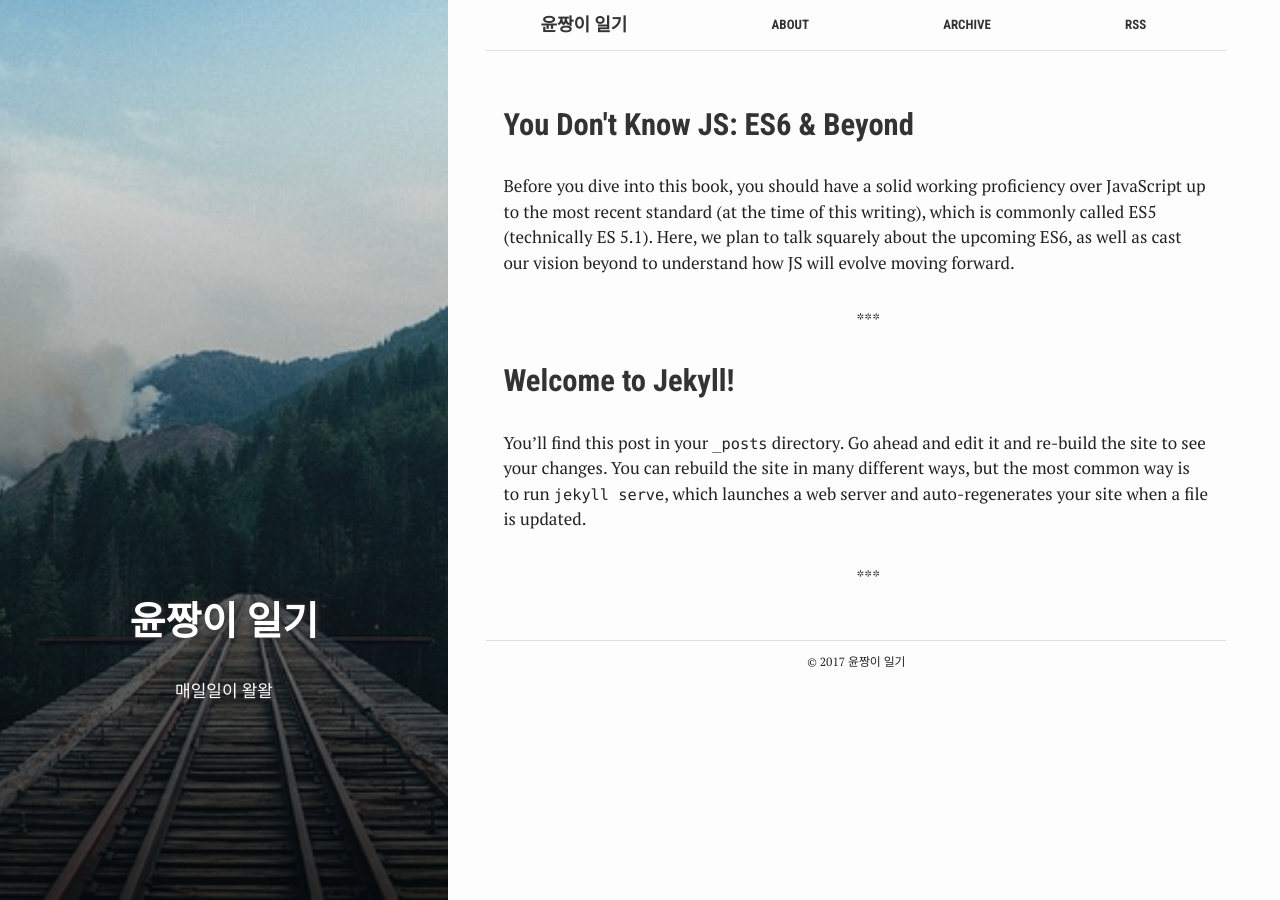
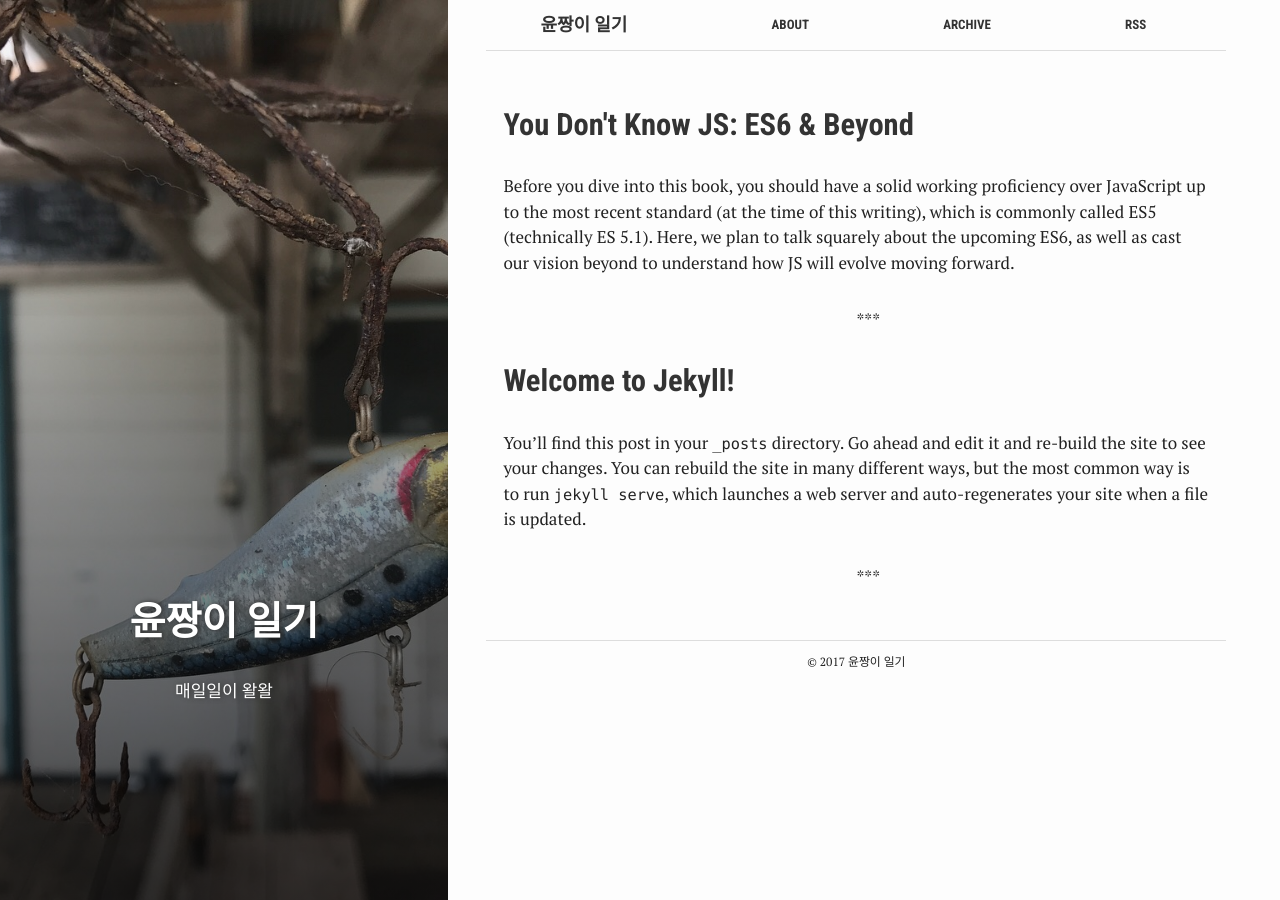
Before and after one commit to yunzzang222/queserasera_zz, a Jekyll site: the page built from index.html, in a window 1280 px wide. Built offline with Jekyll 4.4.1, drawn with Linux system fonts in a browser that asks for light colours.

Commit message:
Update index.html

```diff
--- a/index.html
+++ b/index.html
@@ -1,5 +1,5 @@
 ---
-bg: "rails.jpg"
+bg: "KakaoTalk_Photo_2017-08-11-19-35-51.jpeg"
 layout: default
 crawlertitle: "Jekyll blog"
 title: "윤짱이 일기"
```
